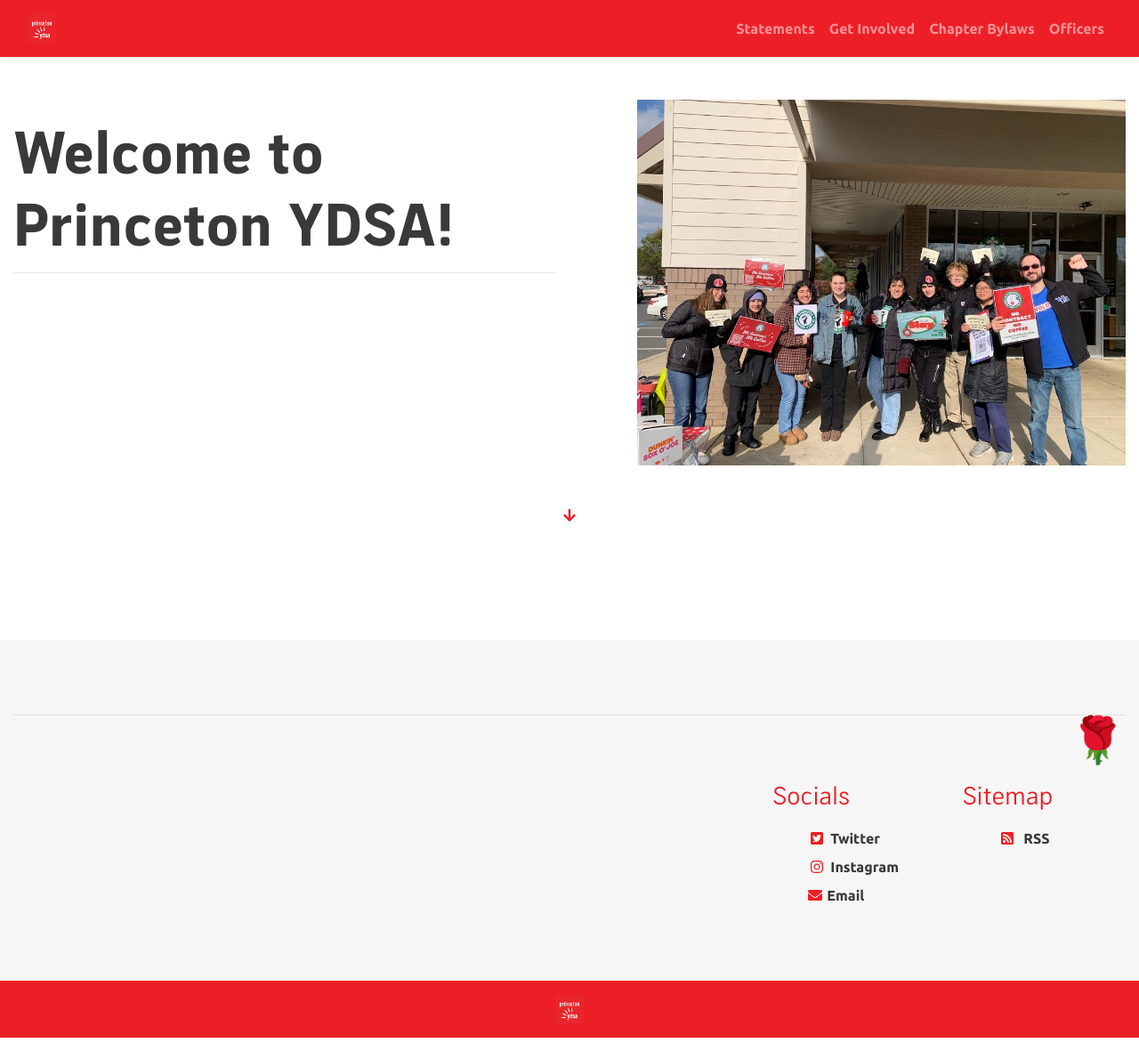
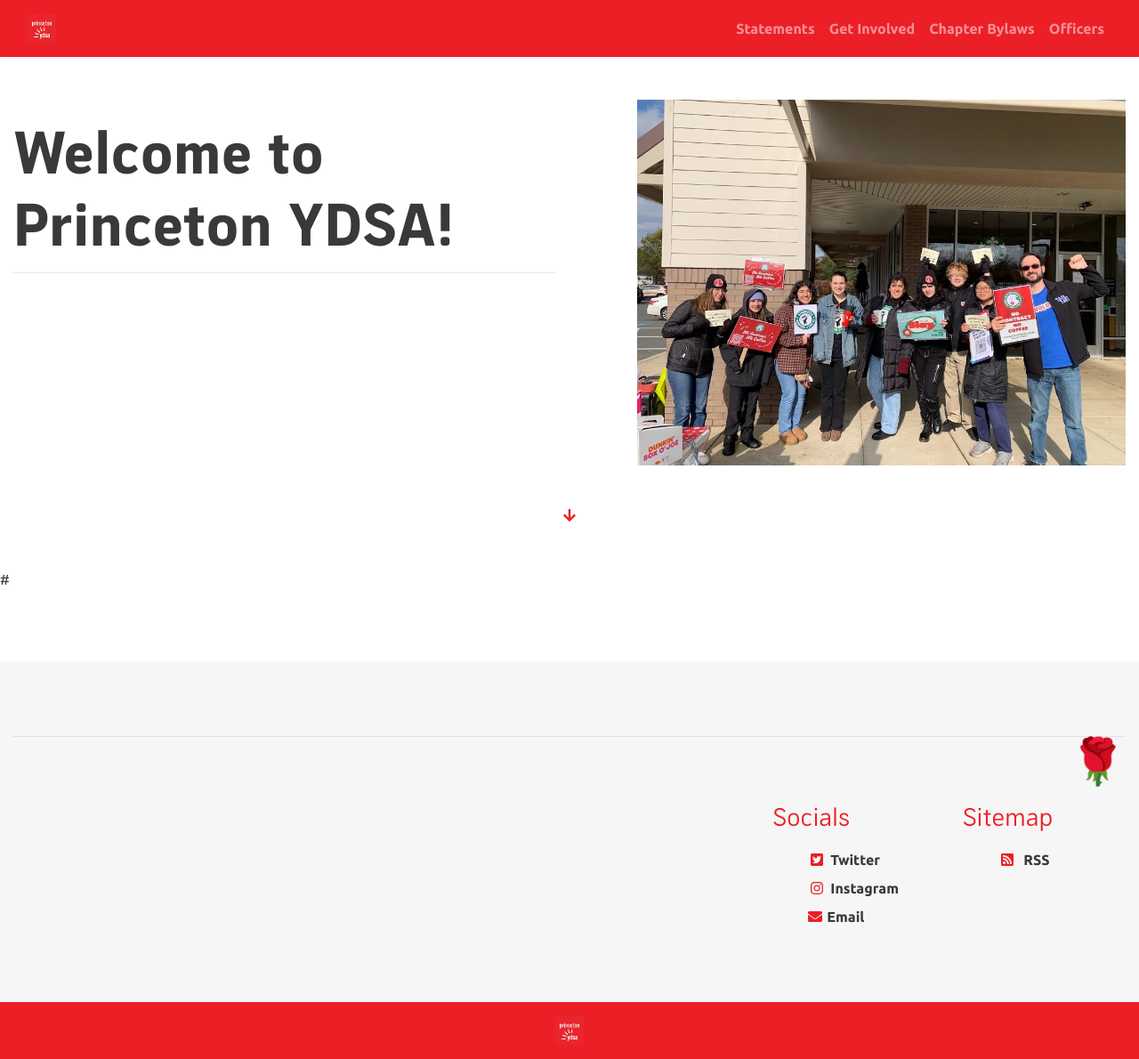
Before and after one commit to centralnjdsa-ntc/princetonydsa.github.io, a Jekyll site: the page built from index.html, in a window 1280 px wide. Shown: the whole page at 89% size. Built offline with Jekyll 4.4.1, drawn with Linux system fonts in a browser that asks for light colours; the list of posts is cut into pages by our own code; before the commit the page ends 1166 px from its top, so only the background shows below that.

Commit message:
Update index.html

```diff
--- a/index.html
+++ b/index.html
@@ -25,7 +25,7 @@
     </div>
   </div>
   <div class="row">
-    <div class="col-12">
+    #<div class="col-12">
       <!--<h3 class="my-5">Recent Statements</h2>-->
     </div>
     {% for post in site.posts limit:3 %}
```
